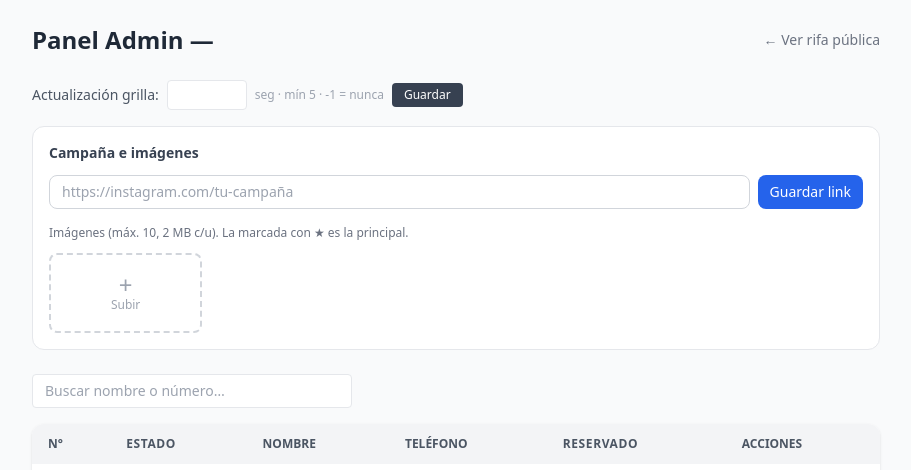
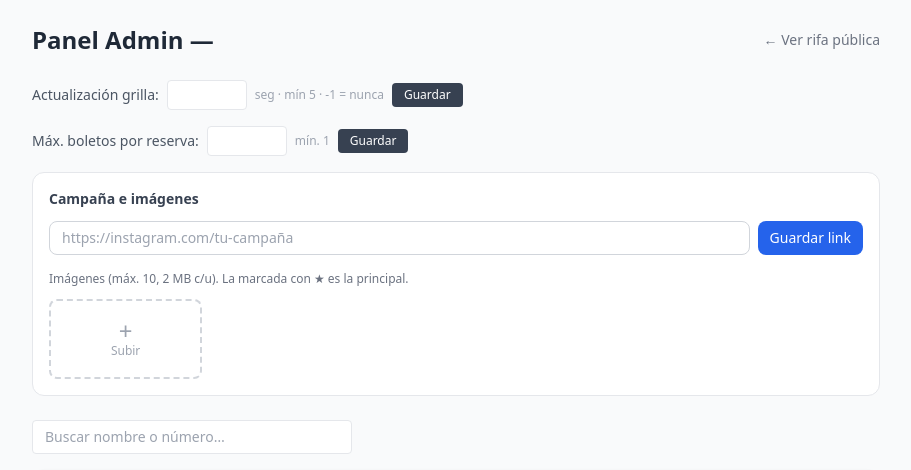
Before and after one commit to nsdelgadov/rifaFacil, a FastAPI app: template src/rifafacil/web/templates/admin/panel.html in a window 1280 px wide. Shown: the top 470 px of the page, without its empty margins (184-1095 px from the left). Run offline with FastAPI, Linux system fonts and the light colour scheme; the template is opened without the code that fills it, so the values that code supplies are empty; some libraries are stand-ins or nearby versions.

Commit message:
feat(web): configurar máximo de boletos por reserva desde el panel admin
Co-Authored-By: Claude Sonnet 4.6 <noreply@anthropic.com>

```diff
--- a/src/rifafacil/web/app.py
+++ b/src/rifafacil/web/app.py
@@ -15,11 +15,13 @@ from rifafacil.web.store import (
     ImagenMeta,
     guardar_campaign_link,
     guardar_imagenes,
+    guardar_max_boletos,
     guardar_rifa,
     guardar_refresh_segundos,
     imagen_principal,
     obtener_campaign_link,
     obtener_imagenes,
+    obtener_max_boletos,
     obtener_rifa,
     obtener_refresh_segundos,
     obtener_uploads_dir,
@@ -201,12 +203,28 @@ async def panel_admin(request: Request, _: None = Depends(_verificar_admin)):
             "rifa": rifa,
             "boletos_filtrados": _filtrar_y_ordenar(rifa.boletos, "numero", "asc", ""),
             "refresh_segundos": obtener_refresh_segundos(),
+            "max_boletos": obtener_max_boletos(),
             "orden": "numero",
             "dir": "asc",
             "q": "",
             "campaign_link": obtener_campaign_link(),
             "imagenes": imagenes,
         },
+    )
+
+
+@app.post("/admin/config/max-boletos", response_class=HTMLResponse)
+async def admin_config_max_boletos(
+    request: Request,
+    max_boletos: int = Form(),
+    _: None = Depends(_verificar_admin),
+):
+    max_boletos = max(1, max_boletos)
+    guardar_max_boletos(max_boletos)
+    return templates.TemplateResponse(
+        request=request,
+        name="admin/partials/config_max_boletos.html",
+        context={"max_boletos": max_boletos},
     )
 
 
--- a/src/rifafacil/web/templates/admin/panel.html
+++ b/src/rifafacil/web/templates/admin/panel.html
@@ -13,6 +13,10 @@
     {% include "admin/partials/config_refresh.html" %}
   </div>
 
+  <div class="mb-4">
+    {% include "admin/partials/config_max_boletos.html" %}
+  </div>
+
   <div class="mb-6">
     {% include "admin/partials/config_campaign.html" %}
   </div>
--- /dev/null
+++ b/src/rifafacil/web/templates/admin/partials/config_max_boletos.html
@@ -0,0 +1,12 @@
+<form hx-post="/admin/config/max-boletos"
+      hx-swap="outerHTML"
+      hx-disabled-elt="find button"
+      hx-on:htmx:before-request="this.querySelector('button').textContent='Guardando…'"
+      class="flex items-center gap-2">
+  <span class="text-sm text-gray-600">Máx. boletos por reserva:</span>
+  <input type="number" name="max_boletos" value="{{ max_boletos }}"
+         min="1" max="100"
+         class="border rounded px-2 py-1 text-sm w-20 text-center" />
+  <span class="text-xs text-gray-400">mín. 1</span>
+  <button class="bg-gray-700 text-white text-xs px-3 py-1 rounded hover:bg-gray-800 disabled:opacity-50">Guardar</button>
+</form>
```
Also changed, not shown: src/rifafacil/web/store.py (+9 -0 lines).
